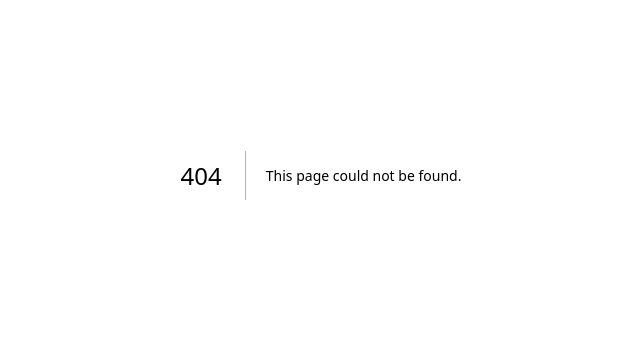
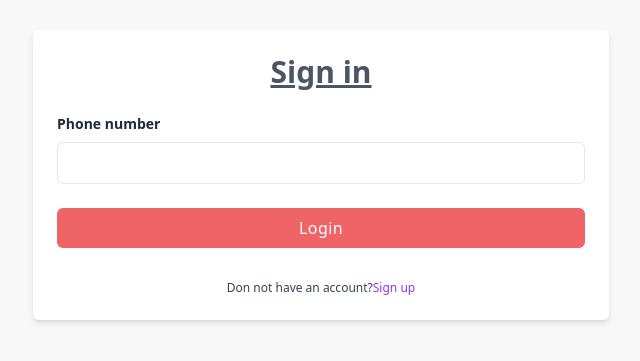
Before and after one commit to mds-cs8/BakeSpace-nextjs, a Next.js app: page /login in a window 1280 px wide. Before the commit this address had no page. Shown: the part 225-586 px from the top of the page, without its empty margins (319-959 px from the left). Built offline with nearby package versions, Linux system fonts and the light colour scheme; no server answers.

Commit message:
add auth

```diff
--- /dev/null
+++ b/app/api/auth/[...nextauth]/route.js
@@ -0,0 +1,68 @@
+import NextAuth from "next-auth/next";
+import CredentialsProvider from "next-auth/providers/credentials";
+let infoUser = { phone: "" };
+export const authOptions = {
+  providers: [
+    CredentialsProvider({
+      name: "credentials",
+      credentials: {},
+
+      async authorize(credentials, req) {
+        // You need to provide your own logic here that takes the credentials
+        // submitted and returns either a object representing a user or value
+        // that is false/null if the credentials are invalid.
+        // e.g. return { id: 1, name: 'J Smith', email: 'jsmith@example.com' }
+        // You can also use the `req` object to obtain additional parameters
+        // (i.e., the request IP address)
+        let info = { phone_number: credentials.phone };
+        console.log("credentials " + JSON.stringify(info));
+        const res = await fetch("http:143.110.235.25/api/account/login", {
+          method: "POST",
+          body: JSON.stringify(info),
+          headers: { "Content-Type": "application/json" },
+        });
+        const user = await res.json();
+
+        // If no error and we have user data, return it
+        if (res.ok && user) {
+          console.log(user);
+          infoUser.phone = credentials.phone;
+          console.log("user " + infoUser);
+          return user;
+        }
+        // Return null if user data could not be retrieved
+        console.log("error");
+        return null;
+      },
+    }),
+  ],
+  callbacks: {
+    session: {
+      user: {
+        name: "",
+        email: "",
+        image: "",
+        phone: "",
+      },
+      expires: Date, // This is the expiry of the session, not any of the tokens within the session
+    },
+    async jwt({ token, account, profile }) {
+      // Persist the OAuth access_token and or the user id to the token right after signin
+
+      return token;
+    },
+    async session({ session, token, user }) {
+      // Send properties to the client, like an access_token and user id from a provider.
+      session.user.phone = infoUser.phone;
+      return session;
+    },
+  },
+  secret: process.env.NEXTAUTH_SECRET,
+  pages: {
+    signIn: "/login",
+  },
+};
+
+const handler = NextAuth(authOptions);
+
+export { handler as GET, handler as POST };
--- a/app/components/Header/Header.jsx
+++ b/app/components/Header/Header.jsx
@@ -9,29 +9,32 @@ import { BsCart } from "react-icons/bs";
 import { BiMenuAltRight } from "react-icons/bi";
 import { VscChromeClose } from "react-icons/vsc";
 import Image from "next/image";
+import { useSession, signOut } from "next-auth/react";
 
 // IMPORT COMPONENTS
 import Menu from "./Menu";
 import MenuMobile from "./MenuMobile";
 
 const Header = () => {
-  // const { data: session } = useSession();
-  // console.log("session", session);
-  // const se = session ? (
-  //   <Link href={"/user"}>
-  //     <div className="w-8 md:w-12 h-8 md:h-12 rounded-full flex justify-center items-center hover:bg-black/[0.05] cursor-pointer relative">
-  //       <p
-  //         onClick={() => {
-  //           signOut();
-  //         }}
-  //       >
-  //         logout
-  //       </p>
-  //     </div>
-  //   </Link>
-  // ) : (
-  //   <p>login</p>
-  // );
+  const { data: session } = useSession();
+  console.log("session", session?.user.phone);
+  const se = session ? (
+    <Link href={"/user"}>
+      <div className="w-8 md:w-12 h-8 md:h-12 rounded-full flex justify-center items-center hover:bg-black/[0.05] cursor-pointer relative">
+        <p
+          onClick={() => {
+            signOut();
+          }}
+        >
+          logout
+        </p>
+      </div>
+    </Link>
+  ) : (
+    <Link href={"/login"}>
+      <p>login</p>
+    </Link>
+  );
   // USE STATE
   const [mobileMenu, setMobileMenu] = useState(false);
   const [show, setShow] = useState("translate-y-0");
@@ -89,7 +92,7 @@ const Header = () => {
 
         <div className="flex items-center gap-2 text-black">
           {/* Icon start (LOGIN ICON) */}
-          {/* {se} */}
+          {se}
           {/* Icon end */}
 
           {/* Icon start (CART ICON) */}
--- a/app/layout.js
+++ b/app/layout.js
@@ -1,5 +1,6 @@
 import Header from "./components/Header/Header";
 import "./globals.css";
+import { AuthProvider } from "./provider";
 
 export const metadata = {
   title: "BAKESPACE | HOME",
@@ -10,7 +11,9 @@ export default function RootLayout({ children }) {
   return (
     <html lang="en">
       <body className="flex flex-col min-h-[100vh]">
-        <div>{children}</div>
+        <AuthProvider>
+          <div>{children}</div>
+        </AuthProvider>
       </body>
     </html>
   );
--- /dev/null
+++ b/app/login/page.jsx
@@ -0,0 +1,91 @@
+"use client";
+import { React, useState } from "react";
+import { useRouter } from "next/navigation";
+import { signIn } from "next-auth/react";
+import { useSession } from "next-auth/react";
+
+var regex = new RegExp(
+  /^(009665|9665|\+9665|05|5)(5|0|3|6|4|9|1|8|7)([0-9]{7})$/
+);
+
+export default function Login() {
+  const [phone, setPhone] = useState("");
+  const [error, setError] = useState("");
+  const { data: session, status } = useSession();
+
+  console.log(session?.user.phone);
+  const router = useRouter();
+
+  const validnum = (x) => {
+    if (!regex.test(x)) {
+      setError("write saudi number");
+      return false;
+    } else {
+      setError("");
+      return true;
+    }
+  };
+
+  const handleForm = async (e) => {
+    e.preventDefault();
+    if (!regex.test(phone)) {
+      setError("please write saudi namber");
+      return;
+    }
+    try {
+      const res = await signIn("credentials", {
+        phone,
+        redirect: false,
+      });
+      if (res.error) {
+        setError(res.status);
+      }
+
+      router.replace("/login/verify");
+    } catch (error) {
+      console.log(error);
+    }
+  };
+  return (
+    <div className="relative flex flex-col justify-center min-h-screen overflow-hidden">
+      <div className="w-full p-6 m-auto bg-white rounded-md shadow-md md:max-w-xl">
+        <h1 className="text-3xl font-semibold text-center text-gray-600 underline">
+          Sign in
+        </h1>
+        <form onSubmit={handleForm} className="mt-6">
+          <div className="mb-2">
+            <label
+              for="password"
+              className="block text-sm font-semibold text-gray-800"
+            >
+              Phone number
+            </label>
+            <input
+              name="phone"
+              required
+              onChange={(e) => {
+                validnum(e.target.value);
+                setPhone(e.target.value);
+              }}
+              type="text"
+              className="block w-full px-4 py-2 mt-2 text-purple-700 bg-white border rounded-md focus:border-purple-400 focus:ring-purple-300 focus:outline-none focus:ring focus:ring-opacity-40"
+            />
+            <span>{error}</span>
+          </div>
+          <div className="mt-6">
+            <button className="w-full px-4 py-2 tracking-wide text-white transition-colors duration-200 transform bg-[#ef6466] rounded-md hover:bg-[#0079FF] focus:outline-none">
+              Login
+            </button>
+          </div>
+        </form>
+
+        <p className="mt-8 text-xs font-light text-center text-gray-700">
+          Don not have an account?
+          <a href="#" className="font-medium text-purple-600 hover:underline">
+            Sign up
+          </a>
+        </p>
+      </div>
+    </div>
+  );
+}
--- /dev/null
+++ b/app/login/verify/page.jsx
@@ -0,0 +1,68 @@
+"use client";
+import { React, useState, useEffect } from "react";
+import TextField from "@mui/material/TextField";
+import { useSession } from "next-auth/react";
+import { useRouter } from "next/navigation";
+
+export default function OtpPage() {
+  const [otpNum, setOtpNum] = useState("");
+  const { data: session, status } = useSession();
+  let phone = session?.user.phone;
+  console.log(phone);
+  const router = useRouter();
+
+  let users = {
+    phone_number: phone,
+    otp: otpNum,
+  };
+  const handleChange = (newValue) => {
+    setOtpNum(newValue);
+  };
+
+  async function sendData(e) {
+    console.log("before");
+    console.log(users);
+
+    e.preventDefault();
+    const res = await fetch("//143.110.235.25/api/account/verify-otp", {
+      method: "POST",
+      body: JSON.stringify(users),
+      headers: { "Content-Type": "application/json" },
+    });
+    console.log("after");
+
+    const user = await res.json();
+    if (res.ok && user) {
+      console.log(user);
+      router.replace("/dashboard");
+
+      return user;
+    }
+
+    // Return null if user data could not be retrieved
+    console.log(res.error);
+    return null;
+  }
+
+  return (
+    <div className="w-full min-h-screen flex justify-center items-center ">
+      <form
+        onSubmit={sendData}
+        className="rounded-lg p-[10px] w-[650px] h-[200px] bg-white shadow-md flex flex-col justify-around items-center"
+      >
+        <h1 className="text-3xl	">Enter verification code</h1>
+        <TextField
+          id="filled-basic"
+          label="OTP"
+          variant="filled"
+          onChange={(e) => {
+            handleChange(e.target.value);
+          }}
+        />
+        <button className="rounded-full bg-[#ef6466] w-[100px] p-[5px] text-white">
+          Send
+        </button>
+      </form>
+    </div>
+  );
+}
--- /dev/null
+++ b/app/provider.js
@@ -0,0 +1,7 @@
+"use client";
+
+import { SessionProvider } from "next-auth/react";
+
+export const AuthProvider = ({ children }) => {
+  return <SessionProvider>{children}</SessionProvider>;
+};
--- a/package.json
+++ b/package.json
@@ -19,6 +19,7 @@
     "classname": "^0.0.0",
     "eslint": "8.45.0",
     "eslint-config-next": "13.4.12",
+    "mui-one-time-password-input": "^2.0.0",
     "next": "13.4.12",
     "next-auth": "^4.22.3",
     "postcss": "8.4.27",
@@ -26,6 +27,7 @@
     "react-dom": "18.2.0",
     "react-icons": "^4.10.1",
     "react-minimal-side-navigation": "^1.9.2",
+    "react-otp-input": "^3.0.4",
     "react-pro-sidebar": "^1.1.0-alpha.1",
     "react-redux": "^8.1.1",
     "react-responsive": "^9.0.2",
```
Also changed, not shown: app/api/auth/verify/route.js (added), app/components/OTP.jsx (added), 1 other file (tests, documents, lock files or other folders).
